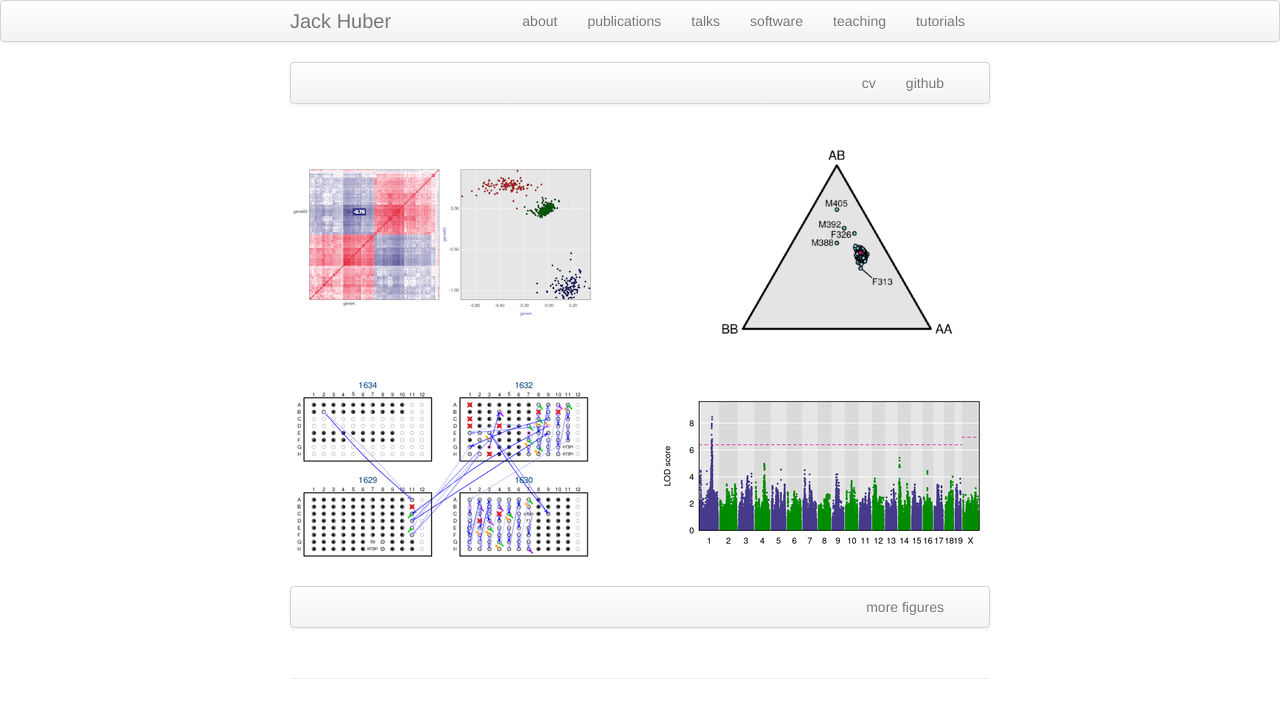
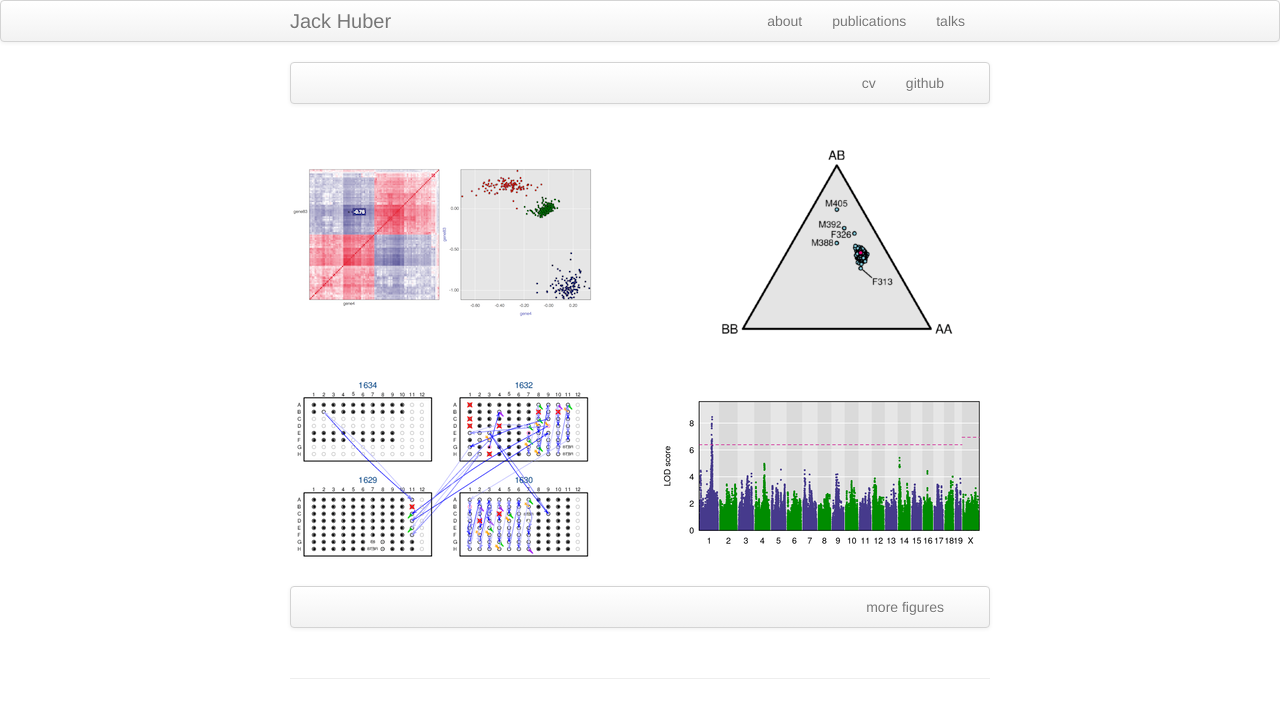
Before and after one commit to jackbhuber/jackbhuber.github.io, a Jekyll site: the page built from index.md, in a window 1280 px wide. Shown: the top 718 px of the page. Built offline with Jekyll 4.4.1, drawn with Linux system fonts in a browser that asks for light colours.

Commit message:
Update default.html

```diff
--- a/_includes/themes/twitter/default.html
+++ b/_includes/themes/twitter/default.html
@@ -38,9 +38,6 @@
               <li><a href="{{ BASE_PATH }}/pages/about.html">about</a></li>
               <li><a href="{{ BASE_PATH }}/pages/pubs.html">publications</a></li>
               <li><a href="{{ BASE_PATH }}/pages/talks.html">talks</a></li>
-              <li><a href="{{ BASE_PATH }}/pages/software.html">software</a></li>
-              <li><a href="{{ BASE_PATH }}/pages/teaching.html">teaching</a></li>
-              <li><a href="{{ BASE_PATH }}/pages/tutorials.html">tutorials</a></li>
           </ul>
         </div>
       </div>
```
